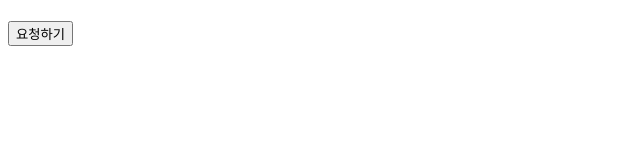
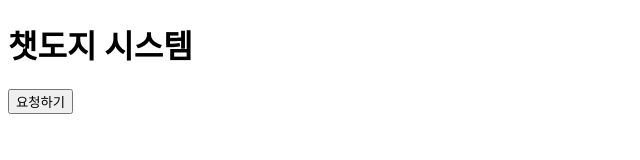
Before and after one commit to HmDol/OpenAI_API_Chat, a plain HTML site: page frontend/index.html in a window 1280 px wide. Shown: the whole page, without its empty margins (0-640 px from the left). Drawn offline with Linux system fonts and the light colour scheme.

Commit message:
chatdoge front board

```diff
--- a/frontend/index.html
+++ b/frontend/index.html
@@ -6,7 +6,7 @@
     <title>운세보는 챗도지</title>
 </head>
 <body>
-    <h1></h1>
+    <h1> 챗도지 시스템</h1>
     <button onclick="getFortune()">요청하기 </button>
     <script>
     async function getFortune(data) {
```
